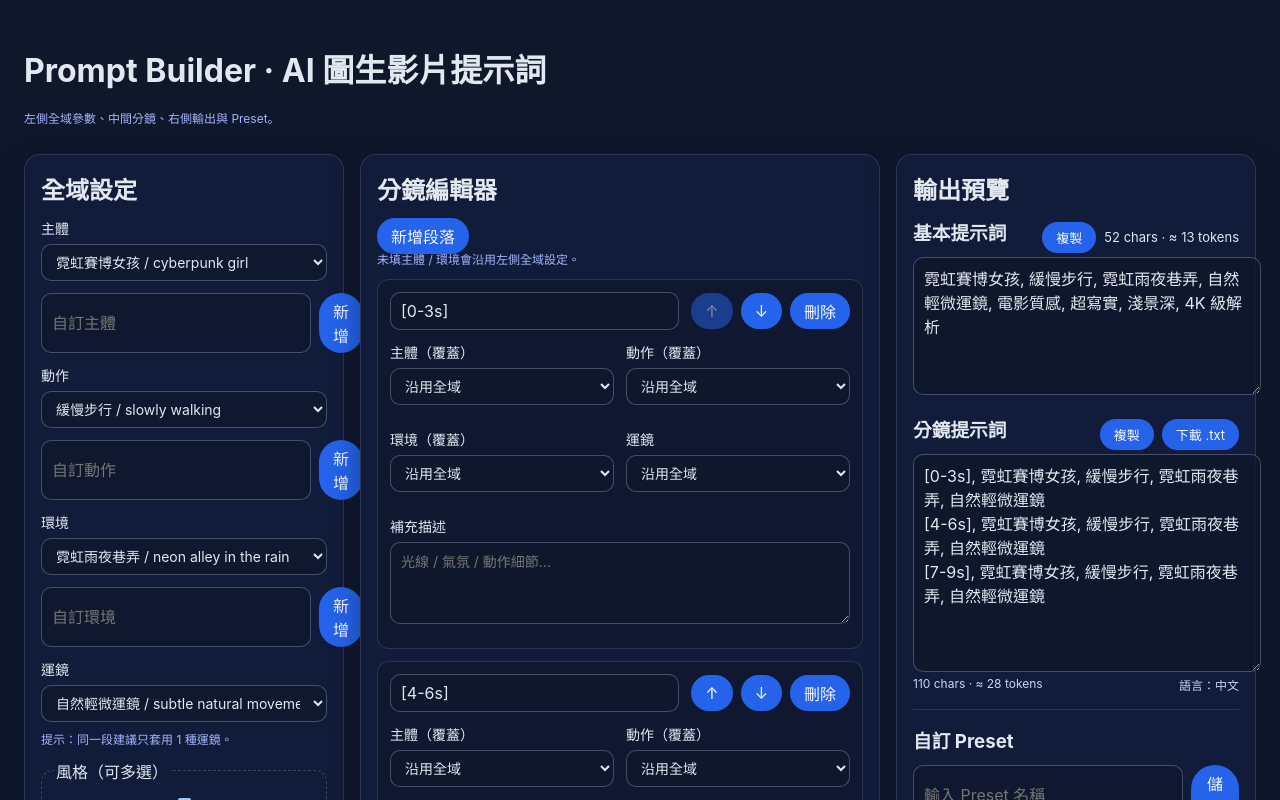
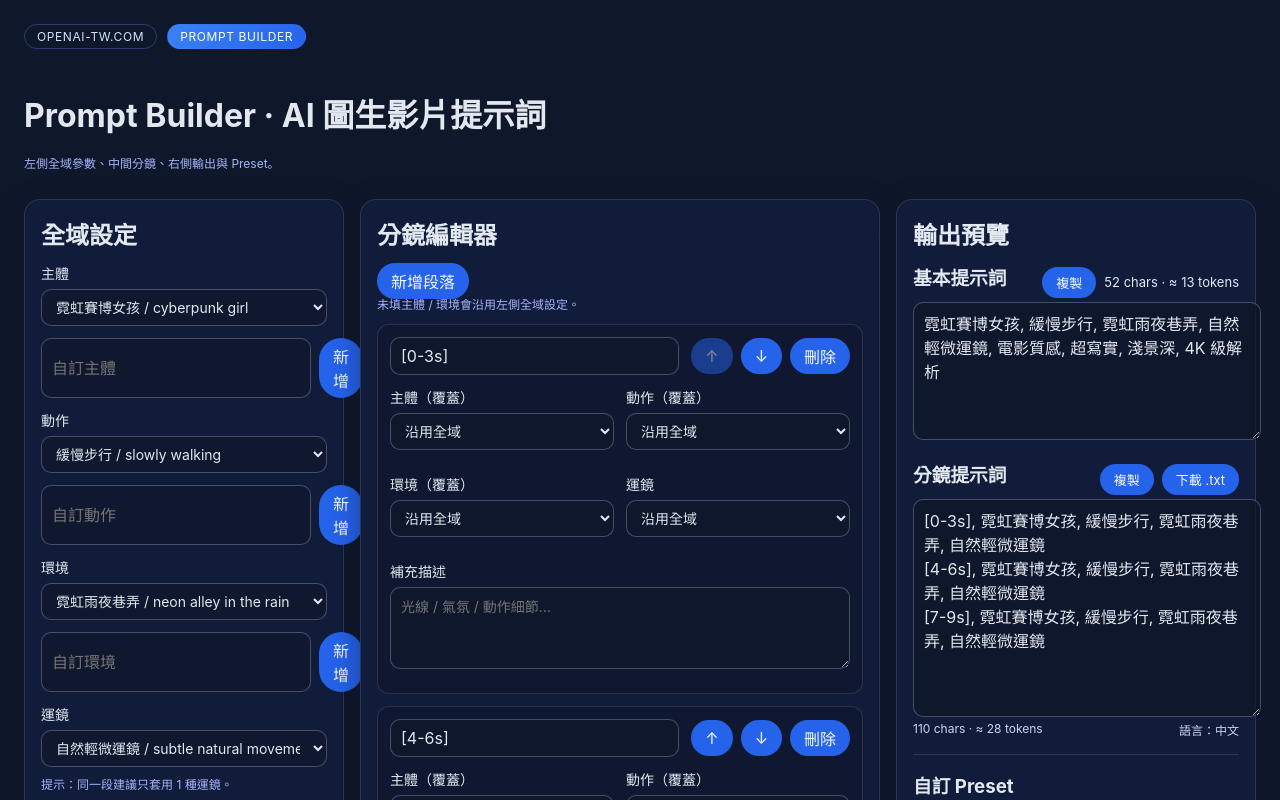
Before and after one commit to mavicair2tw/PromptBuilder, a React (Vite) app: page / in a window 1280 px wide. Shown: the top 800 px of the page. Built offline with nearby package versions, Linux system fonts and the light colour scheme.

Commit message:
feat: add prompt builder page tag

```diff
--- a/src/App.tsx
+++ b/src/App.tsx
@@ -288,6 +288,10 @@ const App = () => {
 
   return (
     <div className="app-shell">
+      <div className="page-tag-row">
+        <a className="pill" href="/">openai-tw.com</a>
+        <span className="pill active">Prompt Builder</span>
+      </div>
       <header>
         <h1>Prompt Builder · AI 圖生影片提示詞</h1>
         <p className="hint">左側全域參數、中間分鏡、右側輸出與 Preset。</p>
--- a/src/styles/App.css
+++ b/src/styles/App.css
@@ -13,6 +13,31 @@ body {
 #root {
   min-height: 100vh;
   padding: 24px;
+}
+
+
+.page-tag-row {
+  display: flex;
+  gap: 10px;
+  flex-wrap: wrap;
+  margin-bottom: 4px;
+}
+.page-tag-row .pill {
+  display: inline-flex;
+  align-items: center;
+  padding: 4px 12px;
+  border-radius: 999px;
+  border: 1px solid rgba(94, 114, 228, 0.4);
+  font-size: 12px;
+  letter-spacing: 0.05em;
+  text-transform: uppercase;
+  color: #cfe2ff;
+  text-decoration: none;
+}
+.page-tag-row .pill.active {
+  background: linear-gradient(135deg, #3b82f6 0%, #2563eb 100%);
+  border-color: transparent;
+  color: #fff;
 }
 
 .app-shell {
```
